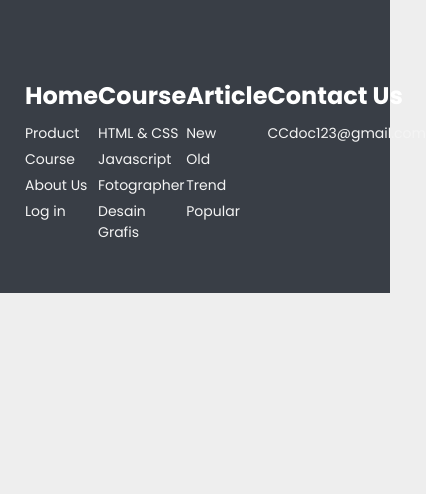
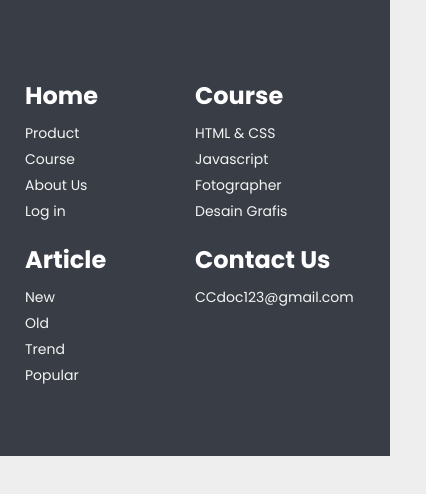
Before and after one commit to Abood-Zedan/Project-1, a plain HTML site: page index.html in a window 390 px wide. Shown: the part 350-844 px from the top of the page, 426 px wide, since content can reach past the window. Drawn offline with Linux system fonts and the light colour scheme.

Commit message:
Responsive work for footer

```diff
--- a/assets/css/style.css
+++ b/assets/css/style.css
@@ -132,4 +132,21 @@ body {
     color: #F4F4F4;
     font-size: 14px;
 }
+/* Start Responsive */
+@media screen and (max-width: 1200px) {
+    .footer .footer-left-said,
+    .footer .footer-right-said {
+        width: 100%;
+    }
+}
+@media screen and (max-width: 567px) {
+    .footer .footer-right-said {
+        flex-wrap: wrap;
+    }
+    .footer-right-said .footer-item {
+        width: 50%;
+        margin-bottom: 20px;
+    }
+}
+/* End Responsive */
 /* End Footer */
```
